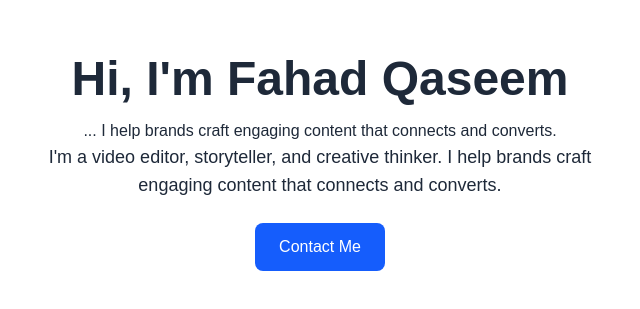
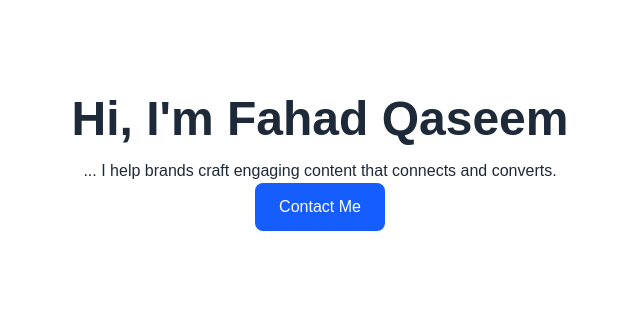
Before and after one commit to fahadqaseem/fahadqaseem-site, a Next.js app: page / in a window 1280 px wide. Shown: the part 237-546 px from the top of the page, without its empty margins (320-960 px from the left). Built offline with nearby package versions, Linux system fonts and the light colour scheme.

Commit message:
Fix JSX apostrophe escape error

```diff
--- a/pages/index.tsx
+++ b/pages/index.tsx
@@ -18,9 +18,7 @@ export default function Home() {
 
 
 
-        <p className="text-lg text-center max-w-xl mb-6">
-          I'm a video editor, storyteller, and creative thinker. I help brands craft engaging content that connects and converts.
-        </p>
+
         <a
           href="mailto:fahad@example.com"
           className="bg-blue-600 text-white px-6 py-3 rounded-lg hover:bg-blue-700 transition"
```
